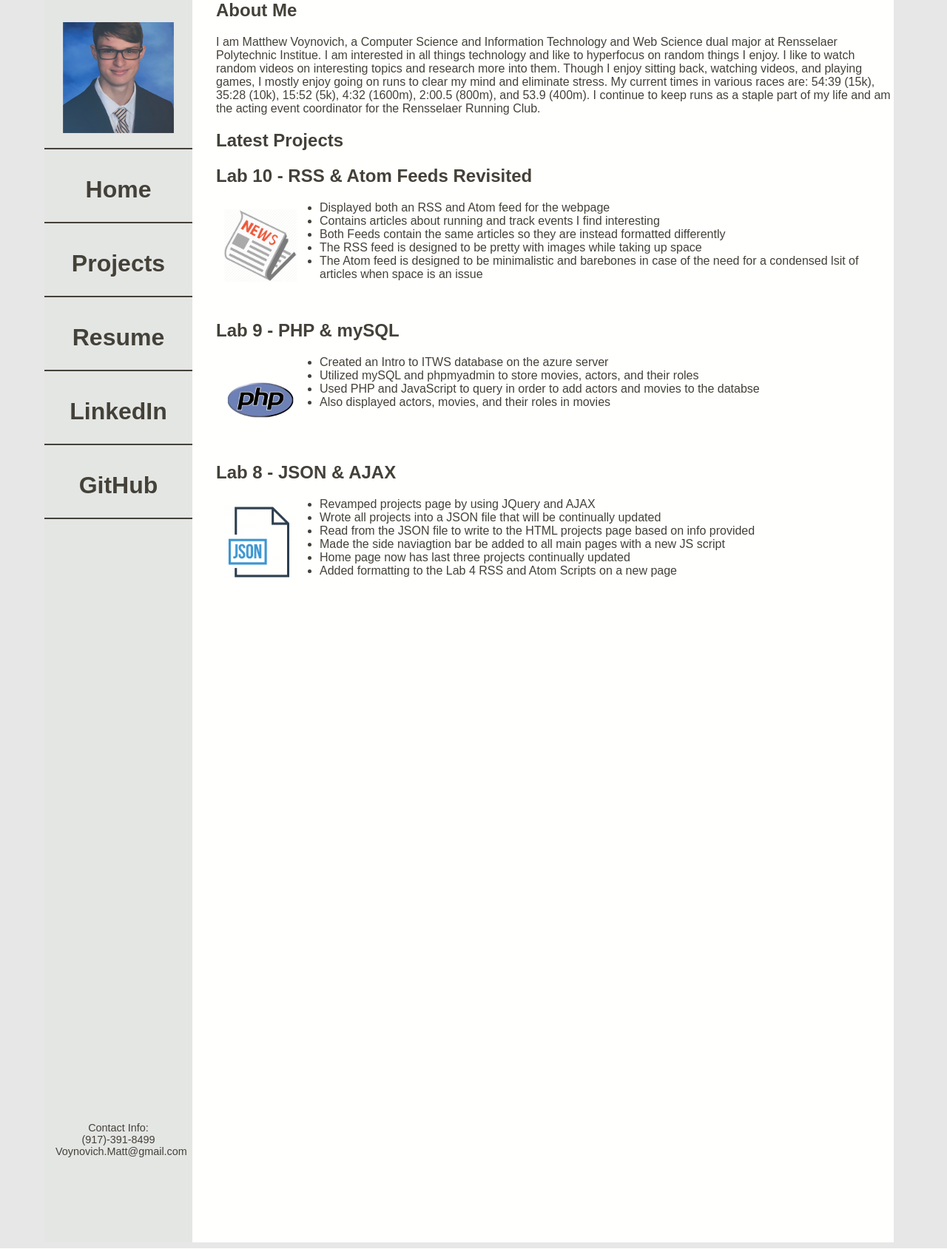
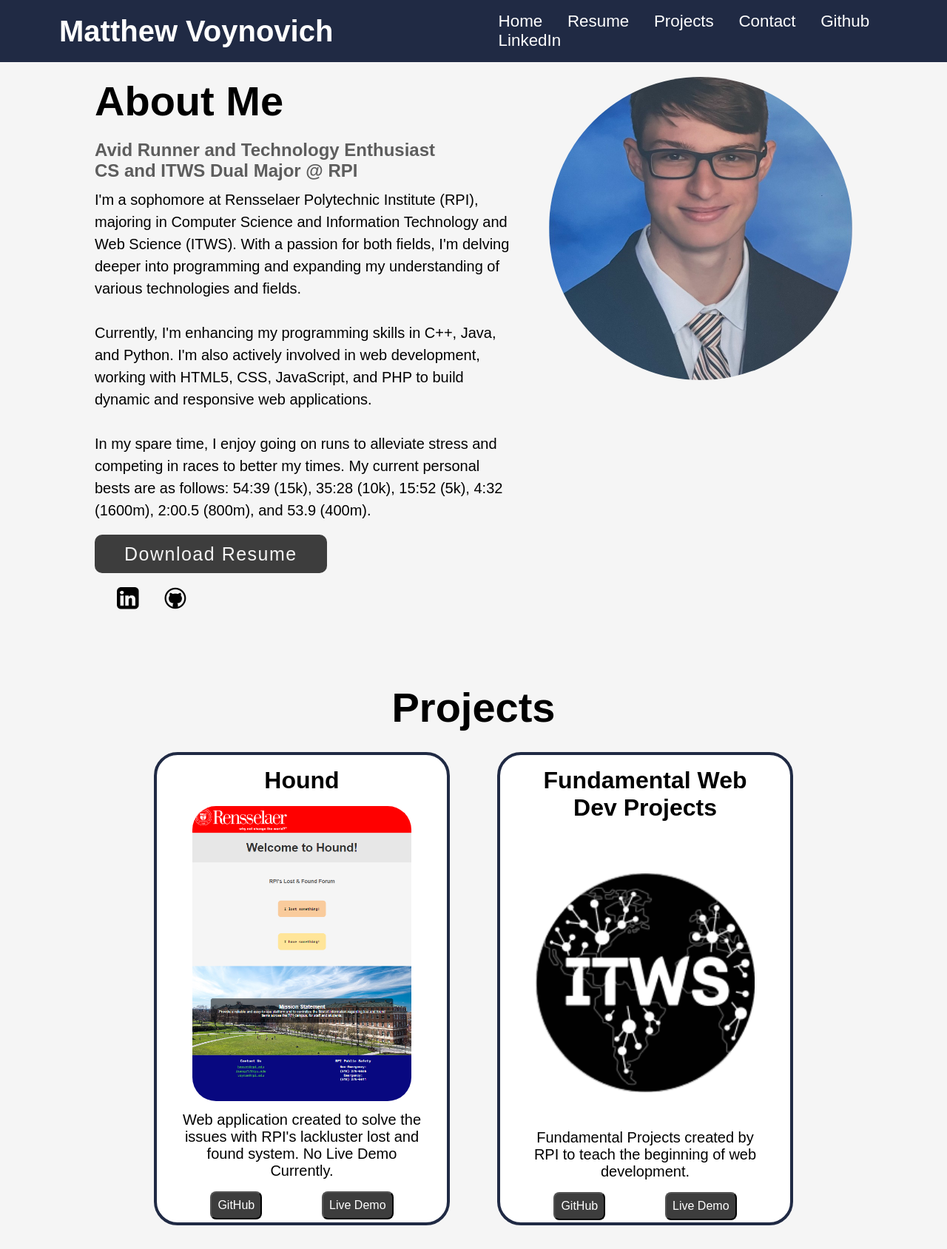
Before and after one commit to mvoynovich/PortfolioWebsite, a PHP site: page / in a window 1280 px wide. Shown: the whole page at 74% size. Run offline with PHP 8.4, Linux system fonts and the light colour scheme.

Commit message:
Visual Refresh
Fixed up some things that broke from the port over from the old repository while also cleaning up things and making them look better. Live demo's are WIP as I figure out where to host.

```diff
--- a/css/index.css
+++ b/css/index.css
@@ -1,84 +1,231 @@
-html {
+* {
   font-family: Arial, Helvetica, sans-serif;
-  width: 12in;
+  width: 100%;
+  margin: 0;
+  padding: 0;
+  box-sizing: border-box;
+  scroll-behavior: smooth;
+}
+
+body{
+  min-height: 100vh;
+  background-size: cover;
+  background-position: center;
+  background-color: whitesmoke;
+}
+/* Navigation Section */
+
+#navigation {
+  position: fixed;
+  top:0;
+  left:0;
+  width: 100%;
+  padding: 1em 5em;
+  display: flex;
+  justify-content: space-between;
+  align-items: center;
+  z-index: 100;
+  background-color: #202A44;
+}
+.name {
+  font-size: 2.5em;
+  color: white;
+  text-decoration: none;
+  font-weight: 700;
+}
+
+.navbar a{
+  position: relative;
+  font-size: 1.4em;
+  color: white;
+  font-weight: 500;
+  text-decoration: none;
+  margin-left: 1.5em;
+}
+
+.navbar a::before{
+  content: "";
+  position: absolute;
+  top: 100%;
+  left:0;
+  width: 0;
+  height: 0.125em;
+  background: white;
+  transition: .3s;
+}
+
+.navbar a:hover::before{
+  width:100%;
+}
+
+/* About Section */
+
+#aboutContainer {
+  display: flex;
+  flex-direction: column;
+  padding-top: 4em;
+  padding-bottom: 4em;
+  width: 100%;
+}
+
+#about {
+  width: 80%;
+  display: block;
   margin: auto;
-  background-color: #e7e7e7;
+  padding-top: 40px;
 }
-body {
-  margin-top: -20px;
-  height: 1680px;
-  color: #444139;
-  background: #fffffe;
+
+#aboutSection{
+  float: left;
+  width: 55%;
 }
-.home {
-  background: #e4e6e4;
-  border-top: 2px solid #444139;
-  width: 170px;
+
+.links img{
+  width: 30px;
+  height: auto;
 }
-.projects,
-.resume,
-.linkedin,
-.gitHub,
-.filler {
-  background: #e4e6e4;
-  border-top: 2px solid #444139;
-  width: 170px;
+#imgSection{
+  float: right;
+  width: 40%;
+  margin: auto;
 }
-.filler p {
-  text-align: center;
-  font-size: 90%;
-  margin: 0 0 0 0;
-  position: relative;
-  top: 800px;
+#imgSection img{
+  display: block;
+  width: 100%;
+  max-width: 35em;
+  height: auto;
+  border-radius: 50%;
+  margin: auto;
 }
-.pfp {
-  margin-top: 5px;
+
+#aboutSection .title{
+  font-size: 1.75em;
 }
-a {
-  text-decoration: none;
-  color: #444139;
+
+#aboutSection h3{
+  margin-top: 20px;
+  font-size: 1.5em;
+  color: #5d5d5d;
 }
-a:hover {
-  text-decoration: underline;
-  color: #444139;
+
+#aboutSection p{
+  margin-top: 10px;
+  font-family: sans-serif;
+  font-size: 1.25em;
+  line-height: 1.5;
 }
-h1 {
-  color: #444139;
-}
-#menu div {
-  padding: 15px;
-}
-#menu {
-  margin: 0px 0px 0px -12px;
-  text-align: center;
-  display: grid;
-  grid-template-rows: 200px 100px 100px 100px 100px 100px 980px;
-  width: 200px;
-  float: left;
-  background: #e4e6e4;
-}
-img {
-  margin: 10px 10px 10px 10px;
+
+.moreButton{
+  width: fit-content;
+  margin-top: 30px;
   float: left;
 }
-#text {
-  margin: 0 0 0 220px;
+.moreButton a{
+  text-decoration: none;
+  background-color: #3d3d3d;
+  padding: 12px 40px;
+  color: whitesmoke;
+  font-size: 25px;
+  letter-spacing: 1.5px;
+  border-radius: 10px;
+
 }
-#allProjects {
-  text-indent: 1em;
+.moreButton a:hover{
+  background-color: #202A44;
 }
-#allProjects li {
-  text-indent: 0;
-  margin-left: 300px;
+
+.links{
+  float: left;
+  width: fit-content;
+  margin-top: 30px;
+  margin-right: 140px;
 }
-#allProjects li a {
-  text-decoration: underline;
-  color: blue;
+.links img{
+  margin-left: 30px;
 }
-.fProjects li a {
-  text-decoration: underline;
-  color: blue;
+
+/* Projects Section */
+
+#projectsContainer {
+  width: 100%;
+  display: flex;
+  flex-direction: row;
+  align-items: center;
+  padding: 2em 0;
 }
-.desc {
-  margin-left: 100px;
+
+#projects{
+  display: flex;
+  flex-direction: column;
+  justify-content: center;
 }
+
+#projects h1{
+  text-align: center;
+  font-size: 3.5em;
+  padding-bottom: 0.5em;
+}
+
+.allProjects{
+  display: flex;
+  flex-direction: row;
+  justify-content: center;
+  flex-wrap: wrap;
+  gap: 4em;
+}
+
+.project {
+  display: inline-flex;
+  flex-direction: column;
+  max-width: 25em;
+  padding: 1em 2em 1em 2em;
+  border: 4px solid #202A44 ;
+  border-radius: 2rem;
+  background: white;
+  height: 40em;
+}
+.projImg{
+  width: 90%;
+  height: 90%;
+  margin: auto;
+}
+.projImg img{
+  width: 100%;
+  border-radius: 2rem;
+}
+
+.buttons{
+  padding-top: 1em;
+  display: flex;
+  justify-content: center;
+}
+
+.projButton, .demoButton{
+  background-color: #3d3d3d;
+  padding: 8px;
+  width:fit-content;
+  align-items: center;
+  justify-content: center;
+  border-radius: 8px;
+  cursor: pointer;
+  margin: auto;
+  font-size: 16px;
+  color:white;
+}
+.projButton:hover, .demoButton:hover{
+  background-color: #202A44;
+}
+
+.project{
+  text-align: center;
+}
+
+.project h2{
+  font-size: 2em;
+  padding-bottom: 0.5em;
+}
+
+.projectBlurb{
+  padding-top: 0.5em;
+  font-size: 1.25em;
+}
--- a/index.html
+++ b/index.html
@@ -1,3 +1,93 @@
+<!DOCTYPE html>
+<html lang="en">
+  <head>
+
+    <title>Matthew Voynovich - Home</title>
+    <meta http-equiv="Content-Type" content="text/html; charset=UTF-8">
+    <link href="./css/index.css" rel ="stylesheet"/>
+    <script type="text/javascript" src="https://ajax.googleapis.com/ajax/libs/jquery/3.7.1/jquery.min.js"></script>
+    <script src="./js/displayNav.js"></script>
+
+  </head>
+  <body>
+    <!-- NavBar added with JQuery for easier replication across pages
+    <header id = "navigation">
+      <a href = "#" class = "name">Matthew Voynovich</a>
+      <nav class = "navbar">
+        <a href = "#aboutSection">Home</a>
+        <a href = "#">Projects</a>
+        <a href = "./Labs/ITWS1100-Lab02-HTML/Voynom-MatthewVoynovich-resume.html" target ="_blank">Resume</a>
+        <a href = "https://github.com/mvoynovich" target ="_blank">Github</a>
+        <a href = "https://www.linkedin.com/in/matthew-c-voynovich" target ="_blank">LinkedIn</a>
+        <a href = "#">Contact</a>
+
+      </nav>
+    </header> -->
+    <div id = "aboutContainer">
+      <div id = "about">
+        <div id = "aboutSection">
+          <div class = "title">
+            <h1>About Me</h1>
+          </div>
+          <div class = "content">
+            <h3>Avid Runner and Technology Enthusiast<br>CS and ITWS Dual Major @ RPI</h3>
+            <p class = "aboutInfo">
+              I'm a sophomore at Rensselaer Polytechnic Institute (RPI), majoring in Computer Science and Information Technology and Web Science (ITWS). With a passion for both fields, I'm delving deeper into programming and expanding my understanding of various technologies and fields.
+              <br><br>
+              Currently, I'm enhancing my programming skills in C++, Java, and Python. I'm also actively involved in web development, working with HTML5, CSS, JavaScript, and PHP to build dynamic and responsive web applications.
+              <br><br>
+              In my spare time, I enjoy going on runs to alleviate stress and competing in races to better my times. My current personal bests are as follows: 54:39 (15k), 35:28 (10k), 15:52 (5k), 4:32 (1600m), 2:00.5 (800m), and 53.9 (400m).
+            </p>
+            <div class = "moreButton">
+              <a href = "./resources/MatthewVoynovich.pdf" download>Download Resume</a>
+            </div>
+            <div class = "links">
+              <a href = "https://www.linkedin.com/in/matthew-c-voynovich" target ="_blank"><img src="./resources/LinkedIcon.png" alt = "LinkedIn Icon"></a>
+              <a href = "https://github.com/mvoynovich" target ="_blank"><img src="./resources/GithubIcon.png" alt = "GitHub Icon"></a>
+            </div>
+          </div>
+        </div>
+        <div id = "imgSection">
+          <img src="./resources/ProfilePicture.jpg" alt="Profile Picture">
+        </div>
+      </div>
+    </div>
+    <div id = "projectsContainer">
+      <div id = "projects">
+        <h1>Projects</h1>
+        <div class = "allProjects">
+          <div class = "project">
+            <h2>Hound</h2>
+            <div class = "projImg">
+              <img src = "./resources/Hound.png" alt="Lost and Found Icon">
+            </div>
+            <p class = "projectBlurb">Web application created to solve the issues with RPI's lackluster lost and found system. No Live Demo Currently.</p>
+            <div class = "buttons">
+              <button class = "projButton" onclick="location.href='https://github.com/mvoynovich/LostAndFound'">GitHub</button>
+              <button class = "demoButton" onclick="location.href=''">Live Demo</button>
+            </div>
+          </div>
+          <div class = "project">
+            <h2>Fundamental Web Dev Projects</h2>
+            <div class = "projImg">
+              <br><br><br>
+              <img src = "./resources/ITWSFundamentals.png" alt="Lost and Found Icon">
+
+            </div>
+            <br><br>
+            <p class = "projectBlurb">Fundamental Projects created by RPI to teach the beginning of web development.</p>
+            <div class = "buttons">
+
+              <button class = "projButton" onclick="location.href='https://github.com/mvoynovich/LostAndFound'">GitHub</button>
+              <button class = "demoButton" onclick="location.href=''">Live Demo</button>
+            </div>
+          </div>
+        </div>
+      </div>
+    </div>
+  </body>
+</html>
+<!--
 <!DOCTYPE html>
 <html lang="en">
   <head>
@@ -30,6 +120,7 @@
     </div>
   </body>
 </html>
+-->
 
 <!--
 PLACEHOLDER TEMPLATE IN CASE DYNAMIC UPDATING DOES NOT WORK
--- a/js/displayNav.js
+++ b/js/displayNav.js
@@ -1,63 +1,15 @@
 //On window load, adds the side navigation bar to the page
 $(window).ready(function(){
-  out = "<div id = 'menu'>";
-  //Profile picture
-  out += '<div class = "pfp"><img src="resources/ProfilePicture.jpg" width = "150" alt="Profile Picture of Matthew Voynovich"></div>';
-  // Home link
-  out += '<a href = "index.html"><div class = "home"><h1>Home</h1></div></a>';
-  //Projects page link
-  out += '<a href = "pages/projects.html"><div class = "projects"><h1>Projects</h1></div></a>';
-  // Web Resume link
-  out += '<a href = "pages/webResume.html"><div class = "resume"><h1>Resume</h1></div></a>';
-  //Linked In
-  out += '<a href = "https://www.linkedin.com/in/matthew-c-voynovich/"><div class = "linkedin"><h1>LinkedIn</h1></div></a>';
-  //
-  out += '<a href = "https://github.com/mvoynovich"><div class = "gitHub"><h1>GitHub</h1></div></a>';
-  //filler
-  out += '<div class = "filler"><p>Contact Info:<br>(917)-391-8499<br>Voynovich.Matt@gmail.com</p></div>';
-  //Close side nav and add to page
-  out += "</div>";
-  $("body").prepend(out);
-})
-
-// Actual HTML template
-  /* <div id="menu">
-      <div class = "pfp">
-        <img src="/resources/ProfilePicture.jpg" width = "150" alt="Profile Picture of Matthew Voynovich">
-      </div>
-      <a href = "/index.html">
-        <div class = "home">
-          <h1>Home</h1>
-        </div>
-      </a>
-      <a href = "/pages/projects.html">
-        <div class = "projects">
-          <h1>Projects</h1>
-        </div>
-      </a>
-      <a href = "/pages/webResume.html">
-        <div class = "resume">
-          <h1>Resume</h1>
-        </div>
-      </a>
-      <a href = "https://www.linkedin.com/in/matthew-c-voynovich/">
-        <div class = "linkedin">
-          <h1>LinkedIn</h1>
-        </div>
-      </a>
-      <div class = "filler">
-        <p>
-          Contact Info:<br>
-          (917)-391-8499<br>
-          Voynovich.Matt@gmail.com
-        </p>
-      </div>
-    </div> */
-    /*
-        template for adding or changing sections
-        <a href = "[insert link to page or file of new secton]">
-          <div class = "[name of section]">
-            <h1>[title of section]</h1>
-          </div>
-        </a>
-    */
+  out = '<header id = "navigation">';
+  out += '<a href = "./index.html" class = "name">Matthew Voynovich</a>';
+  out += '<nav class = "navbar">';
+  out += '<a href = "/index.html#aboutContainer">Home</a>';
+  out += '<a href = "/Labs/ITWS1100-Lab02-HTML/Voynom-MatthewVoynovich-resume.html">Resume</a>';
+  out += '<a href = "/index.html#projectsContainer">Projects</a>';
+  out += '<a href = "#">Contact</a>';
+  out += '<a href = "https://github.com/mvoynovich" target ="_blank">Github</a>';
+  out += '<a href = "https://www.linkedin.com/in/matthew-c-voynovich" target ="_blank">LinkedIn</a>';
+  out += '</nav>';
+  out += '</header>';
+  $("#aboutContainer").prepend(out);
+});
```
Also changed, not shown: Labs/ITWS1100-Lab02-HTML/Voynom-MatthewVoynovich-resume.html (+72 -13 lines), resources/GithubIcon.png (added), resources/Hound.png (added), resources/ITWSFundamentals.png (added), resources/LinkedIcon.png (added), resources/lost.png (added), 1 other file.
